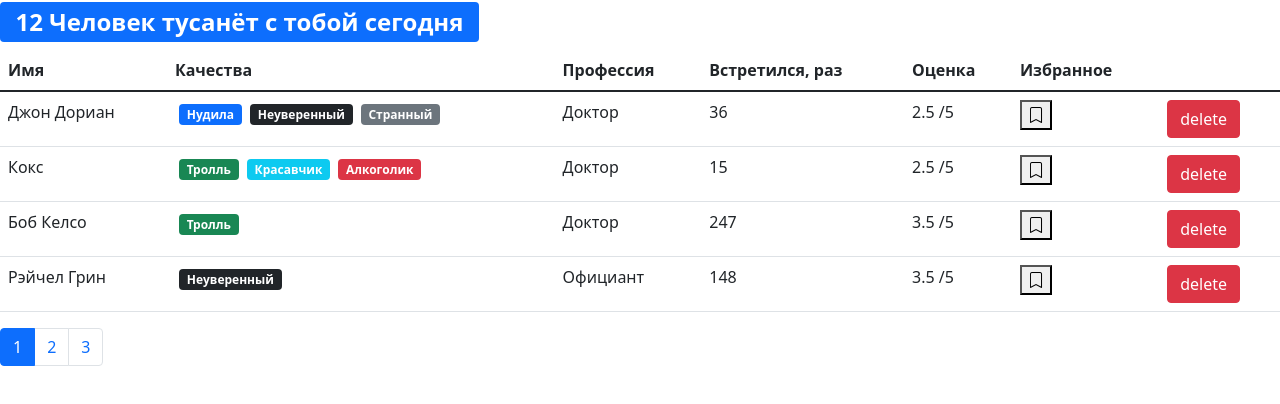
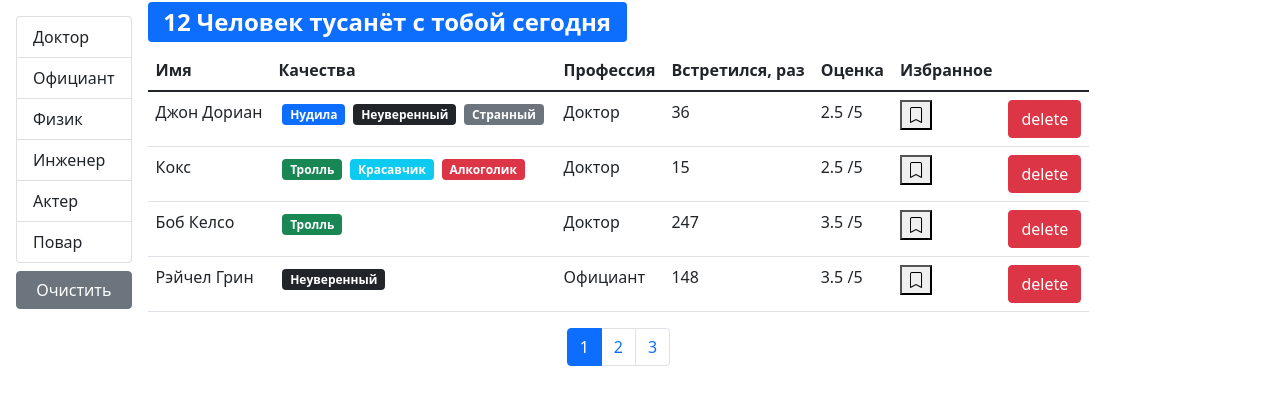
Before and after one commit to SergeyMaxx/fast-company_react, a React (Create React App) app: page /users in a window 1280 px wide. Shown: the top 404 px of the page. Built offline with nearby package versions, Linux system fonts and the light colour scheme.

Commit message:
5. Фильтрация. Задание #1

```diff
--- a/src/app/App.js
+++ b/src/app/App.js
@@ -1,10 +1,13 @@
-import React, {useState} from 'react'
+import React, {useEffect, useState} from 'react'
 import Users from './components/users'
-import SearchStatus from './components/searchStatus'
 import api from './api'
 
 function App() {
-  const [users, setUsers] = useState(api.users.fetchAll())
+  const [users, setUsers] = useState(null)
+
+  useEffect(() => {
+    api.users().then(data => setUsers(data))
+  }, [])
 
   const handleDelete = userId => {
     setUsers(p => p.filter(user => user._id !== userId))
@@ -19,12 +22,13 @@
 
   return (
     <div>
-      <SearchStatus length={users.length}/>
-      <Users
-        users={users}
-        onDelete={handleDelete}
-        onToggleBookMark={handleToggleBookMark}
-      />
+      {users &&
+        <Users
+          users={users}
+          onDelete={handleDelete}
+          onToggleBookMark={handleToggleBookMark}
+        />
+      }
     </div>
   )
 }
--- /dev/null
+++ b/src/app/api/fake.api/professions.api.js
@@ -0,0 +1,23 @@
+export const professionsObject = {
+  doctor: {_id: '67rdca3eeb7f6fgeed471818', name: 'Доктор'},
+  waiter: {_id: '67rdca3eeb7f6fgeed471820', name: 'Официант'},
+  physics: {_id: '67rdca3eeb7f6fgeed471814', name: 'Физик'},
+  engineer: {_id: '67rdca3eeb7f6fgeed471822', name: 'Инженер'},
+  actor: {_id: '67rdca3eeb7f6fgeed471824', name: 'Актер'},
+  cook: {_id: '67rdca3eeb7f6fgeed471829', name: 'Повар'}
+}
+
+export const professions = [
+  { _id: "67rdca3eeb7f6fgeed471818", name: "Доктор" },
+  { _id: "67rdca3eeb7f6fgeed471820", name: "Официант" },
+  { _id: "67rdca3eeb7f6fgeed471814", name: "Физик" },
+  { _id: "67rdca3eeb7f6fgeed471822", name: "Инженер" },
+  { _id: "67rdca3eeb7f6fgeed471824", name: "Актер" },
+  { _id: "67rdca3eeb7f6fgeed471829", name: "Повар" }
+]
+
+const fetchAll = () => new Promise(res => {
+  setTimeout(() => res(professions), 1000)
+})
+
+export default fetchAll
--- a/src/app/api/fake.api/user.api.js
+++ b/src/app/api/fake.api/user.api.js
@@ -1,11 +1,5 @@
-const professions = {
-  doctor: {_id: '67rdca3eeb7f6fgeed471818', name: 'Доктор'},
-  waiter: {_id: '67rdca3eeb7f6fgeed471820', name: 'Официант'},
-  physics: {_id: '67rdca3eeb7f6fgeed471814', name: 'Физик'},
-  engineer: {_id: '67rdca3eeb7f6fgeed471822', name: 'Инженер'},
-  actor: {_id: '67rdca3eeb7f6fgeed471824', name: 'Актер'},
-  cook: {_id: '67rdca3eeb7f6fgeed471829', name: 'Повар'}
-}
+import {professionsObject as professions} from './professions.api'
+
 const qualities = {
   tedious: {_id: '67rdca3eeb7f6fgeed471198', name: 'Нудила', color: 'primary'},
   strange: {_id: '67rdca3eeb7f6fgeed471100', name: 'Странный', color: 'secondary'},
@@ -126,6 +120,8 @@
   }
 ]
 
-export function fetchAll() {
-  return users
-}
+const fetchAll = () => new Promise(res => {
+  setTimeout(() => res(users), 1000)
+})
+
+export default fetchAll
--- a/src/app/api/index.js
+++ b/src/app/api/index.js
@@ -1,7 +1,9 @@
-import * as users from './fake.api/user.api'
+import users from './fake.api/user.api'
+import professions from './fake.api/professions.api'
 
 const API = {
-  users
+  users,
+  professions
 }
 
 export default API
--- /dev/null
+++ b/src/app/components/groupList.jsx
@@ -0,0 +1,49 @@
+import React from 'react'
+import PropTypes from 'prop-types'
+
+const GroupList = ({items, contentProperty, valueProperty, onItemSelect, selectedItem}) => {
+  return (
+    !Array.isArray(items)
+      ?
+      <ul className="list-group">
+        {Object.keys(items).map(item => (
+          <li
+            key={items[item][valueProperty]}
+            className={'list-group-item ' + (items[item] === selectedItem ? 'active' : '')}
+            onClick={() => onItemSelect(items[item])}
+            role="button"
+          >
+            {items[item][contentProperty]}
+          </li>
+        ))}
+      </ul>
+      :
+      <ul className="list-group">
+        {items.map(item => (
+          <li
+            key={item[valueProperty]}
+            className={'list-group-item ' + (item === selectedItem ? 'active' : '')}
+            onClick={() => onItemSelect(item)}
+            role="button"
+          >
+            {item[contentProperty]}
+          </li>
+        ))}
+      </ul>
+  )
+}
+
+GroupList.defaultProps = {
+  valueProperty: '_id',
+  contentProperty: 'name'
+}
+
+GroupList.propTypes = {
+  items: PropTypes.oneOfType([PropTypes.object, PropTypes.array]),
+  contentProperty: PropTypes.string.isRequired,
+  valueProperty: PropTypes.string.isRequired,
+  onItemSelect: PropTypes.func,
+  selectedItem: PropTypes.object
+}
+
+export default GroupList
--- a/src/app/components/users.jsx
+++ b/src/app/components/users.jsx
@@ -3,22 +3,55 @@
 import {paginate} from '../utils/paginate'
 import Pagination from './pagination'
 import PropTypes from 'prop-types'
+import GroupList from './groupList'
+import api from '../api'
+import SearchStatus from './searchStatus'
 
 const Users = ({users, onDelete, onToggleBookMark}) => {
-  const count = users.length
+  const [currentPage, setCurrentPage] = useState(1)
+  const [professions, setProfessions] = useState(null)
+  const [selectedProf, setSelectedProf] = useState()
+
   const pageSize = 4
-  const [currentPage, setCurrentPage] = useState(1)
-  const userCrop = paginate(users, currentPage, pageSize)
-  const pageCount = Math.ceil(count / pageSize)
+  const pageCount = Math.ceil(users.length / pageSize)
 
   useEffect(() => {
     if (currentPage > pageCount) {
       setCurrentPage(pageCount)
     }
-  }, [count, currentPage, pageCount])
+  }, [users.length, currentPage, pageCount])
+
+  useEffect(() => {
+    api.professions().then(data => setProfessions(data))
+  }, [])
+
+  useEffect(() => {
+    setCurrentPage(1)
+  }, [selectedProf])
+
+  const filteredUser = selectedProf
+    ? users.filter(u => JSON.stringify(u.profession) === JSON.stringify(selectedProf))
+    : users
+
+  const count = filteredUser.length
+  const userCrop = paginate(filteredUser, currentPage, pageSize)
 
   return (
-    <>
+    <div className="d-flex">
+      {professions && (
+        <div className="d-flex flex-column flex-shrink-0 p-3">
+          <GroupList
+            selectedItem={selectedProf}
+            items={professions}
+            onItemSelect={item => setSelectedProf(item)}
+          />
+          <button className="btn  btn-secondary mt-2" onClick={() => setSelectedProf(null)}>
+            Очистить
+          </button>
+        </div>
+      )}
+      <div className="d-flex flex-column">
+        <SearchStatus length={count}/>
         {count > 0 && (
           <table className="table">
             <thead>
@@ -44,6 +77,7 @@
             </tbody>
           </table>
         )}
+        <div className="d-flex justify-content-center">
           {count > pageSize &&
             <Pagination
               pageCount={pageCount}
@@ -51,7 +85,9 @@
               onPageChange={pageIndex => setCurrentPage(pageIndex)}
             />
           }
-    </>
+        </div>
+      </div>
+    </div>
   )
 }
 
```
Lines whose indentation alone changed are shown as unchanged.
